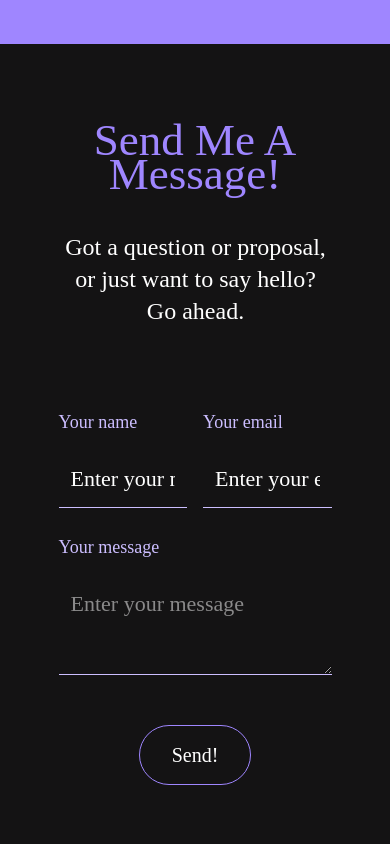
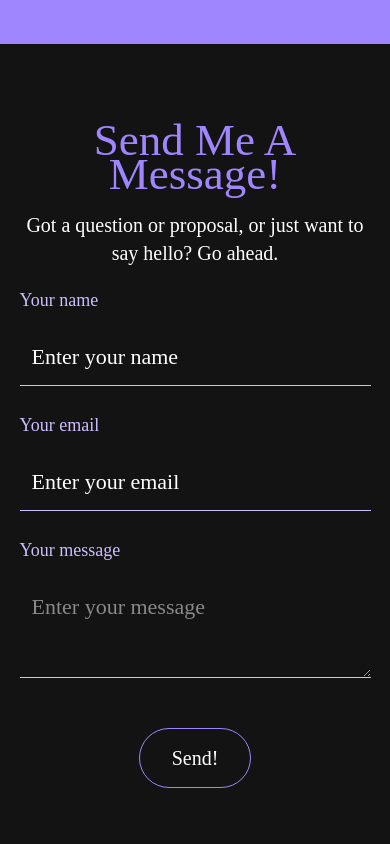
Before and after one commit to iDarkQ/portfolio, a Next.js app: page / in a window 390 px wide. Shown: the part 2780-3624 px from the top of the page. Built offline with nearby package versions, Linux system fonts and the light colour scheme; a web font is replaced by a local one.

Commit message:
refactor(contact): simplify contact section

```diff
--- /dev/null
+++ b/src/app/components/home/contact/contact-description.tsx
@@ -0,0 +1,7 @@
+import { Text } from "@/app/components/text";
+
+export const ContactDescription = () => (
+  <Text data-aos="flip-up" className="lg-paragraph! text-center">
+    Got a question or proposal, or just want to say hello? Go ahead.
+  </Text>
+);
--- /dev/null
+++ b/src/app/components/home/contact/contact-form/contact-form-button.tsx
@@ -0,0 +1,7 @@
+import { Button } from "@/app/components/button";
+
+export const ContactFormButton = () => (
+  <Button data-aos="fade-up" filled={false} itemType="submit">
+    Send!
+  </Button>
+);
--- /dev/null
+++ b/src/app/components/home/contact/contact-form/contact-form-field.tsx
@@ -0,0 +1,36 @@
+import clsx from "clsx";
+
+interface Props {
+  className?: string;
+  field?: string;
+  as?: "input" | "textarea";
+}
+
+export const ContactFormField = ({ as = "input", className, field }: Props) => {
+  const Component = as;
+
+  return (
+    <div className={clsx("flex flex-col-reverse gap-1", className)}>
+      <Component
+        id={field}
+        name={field}
+        placeholder={`Enter your ${field}`}
+        className={clsx(
+          "peer lg-paragraph! outline-none w-full p-3 my-[10px] box-border border-0 text-white",
+          "border-b border-primary-80",
+          "focus:border-primary",
+          as === "textarea" && "resize-y min-h-[100px] max-h-[300px]"
+        )}
+      />
+      <label
+        htmlFor={field}
+        className={clsx(
+          "paragraph text-primary-80",
+          "peer-focus:text-primary"
+        )}
+      >
+        Your {field}
+      </label>
+    </div>
+  );
+};
--- /dev/null
+++ b/src/app/components/home/contact/contact-form/contact-form.tsx
@@ -0,0 +1,20 @@
+import {
+  ContactFormButton,
+  ContactFormField,
+} from "@/app/components/home/contact";
+
+export const ContactForm = () => (
+  <form action="/search" className="w-full flex flex-col items-center gap-10">
+    <div className="w-full grid max-sm:grid-cols-1 grid-cols-2 grid-rows-2 gap-4">
+      <ContactFormField data-aos="fade-right" field="name" />
+      <ContactFormField data-aos="fade-left" field="email" />
+      <ContactFormField
+        as="textarea"
+        data-aos="fade-up"
+        className="col-span-1 sm:col-span-2"
+        field="message"
+      />
+    </div>
+    <ContactFormButton />
+  </form>
+);
--- /dev/null
+++ b/src/app/components/home/contact/contact-heading.tsx
@@ -0,0 +1,7 @@
+import { Text } from "@/app/components/text";
+
+export const ContactHeading = () => (
+  <Text as="h2" data-aos="fade-down" className="text-center">
+    Send Me A Message!
+  </Text>
+);
--- a/src/app/components/home/contact/contact.tsx
+++ b/src/app/components/home/contact/contact.tsx
@@ -1,42 +1,10 @@
-import { Button } from "@/app/components/button";
+import { Section } from "@/app/components/section";
+import { ContactDescription, ContactForm, ContactHeading } from ".";
 
 export const Contact = () => (
-  <div
-    id="contact"
-    className="flex flex-col items-center justify-center gap-20 min-h-180 py-20"
-  >
-    <div className="w-[70%] flex flex-col gap-10">
-      <h2 data-aos="fade-down" className="text-center">
-        Send Me A Message!
-      </h2>
-      <p data-aos="flip-up" className="text-2xl text-center">
-        Got a question or proposal, or just want to say hello? Go ahead.
-      </p>
-      <form
-        action="/search"
-        className="w-full flex flex-col items-center gap-10"
-      >
-        <div className="w-full grid grid-cols-2 grid-rows-2 gap-4">
-          <div data-aos="fade-right" className="flex flex-col-reverse gap-1">
-            <input name="name" placeholder="Enter your name" />
-            <label htmlFor="name">Your name</label>
-          </div>
-          <div data-aos="fade-left" className="flex flex-col-reverse gap-1">
-            <input name="email" placeholder="Enter your email" />
-            <label htmlFor="email">Your email</label>
-          </div>
-          <div
-            data-aos="fade-up"
-            className="flex flex-col-reverse col-span-2 gap-1"
-          >
-            <textarea name="message" placeholder="Enter your message" />
-            <label htmlFor="message">Your message</label>
-          </div>
-        </div>
-        <Button data-aos="fade-up" filled={false} itemType="submit">
-          Send!
-        </Button>
-      </form>
-    </div>
-  </div>
+  <Section extraClassName="gap-5">
+    <ContactHeading />
+    <ContactDescription />
+    <ContactForm />
+  </Section>
 );
--- /dev/null
+++ b/src/app/components/home/contact/index.ts
@@ -0,0 +1,6 @@
+export * from "./contact";
+export * from "./contact-description";
+export * from "./contact-heading";
+export * from "./contact-form/contact-form";
+export * from "./contact-form/contact-form-button";
+export * from "./contact-form/contact-form-field";
```
